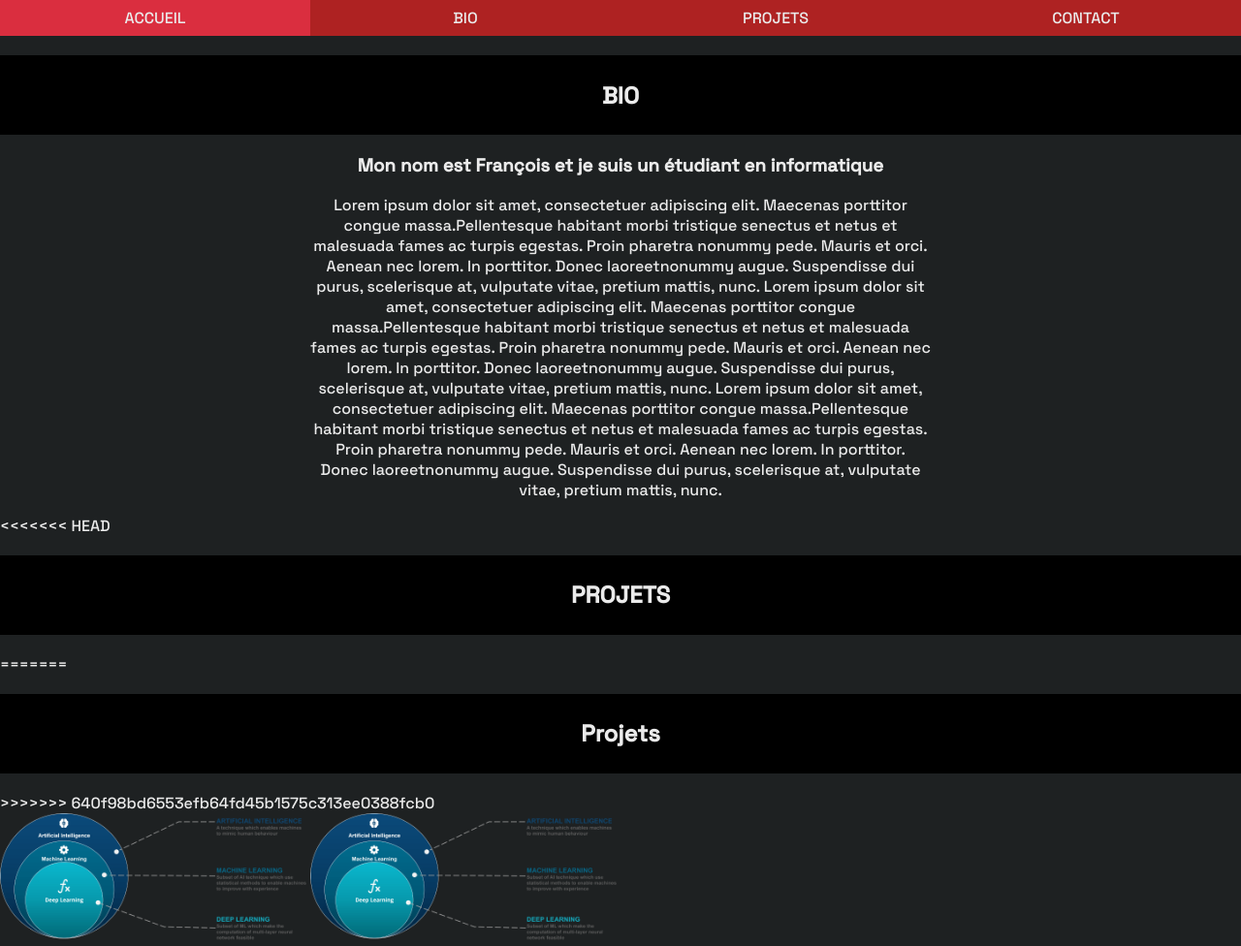
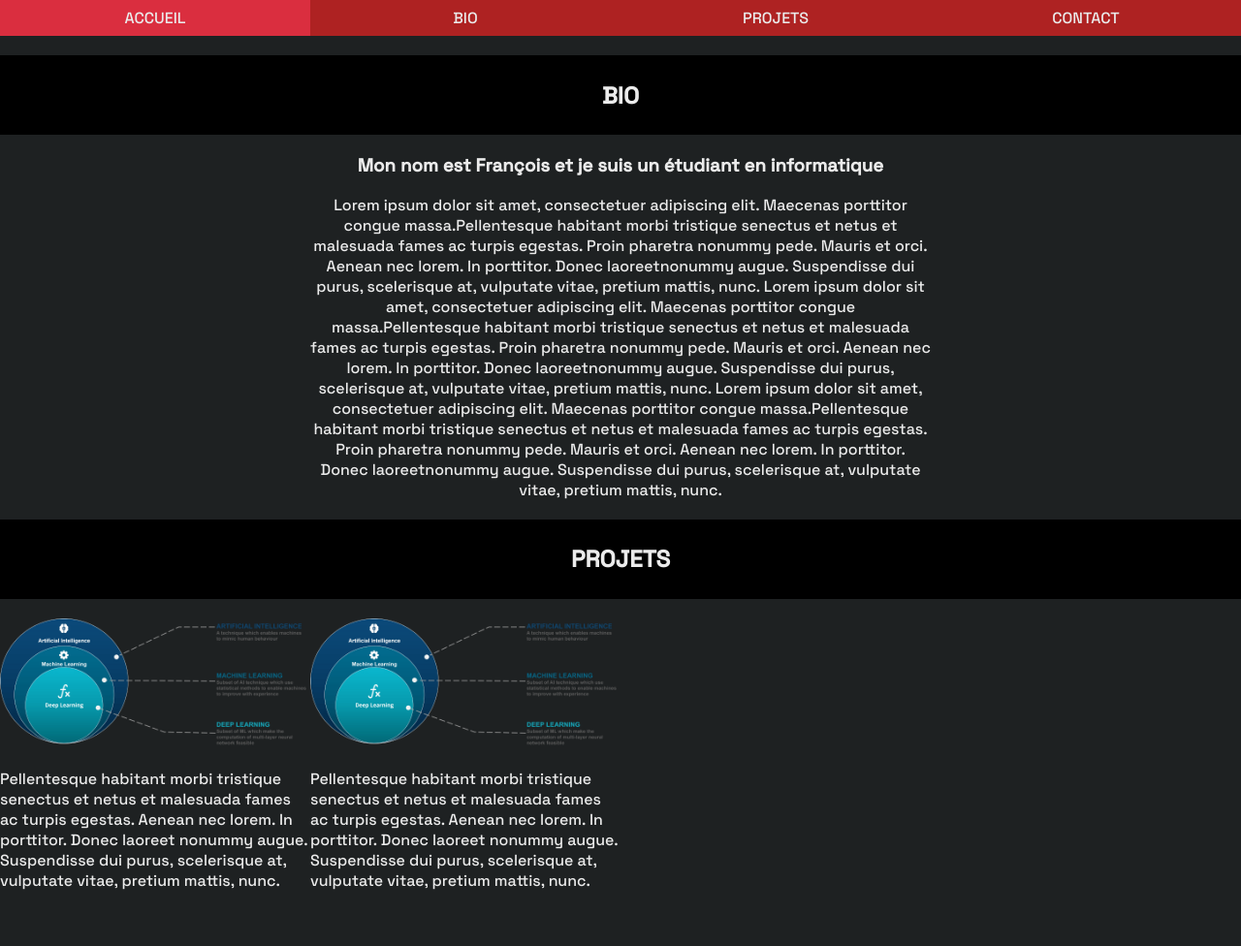
Before and after one commit to FrancoisMorneau/FrancoisMorneau.github.io, a plain HTML site: page index.html in a window 1280 px wide. Shown: the top 976 px of the page at 97% size. Drawn offline with Linux system fonts and the light colour scheme.

Commit message:
erase doubles

```diff
--- a/index.html
+++ b/index.html
@@ -44,11 +44,7 @@
       </div>
     </section>
     <section>
-      <<<<<<< HEAD
       <h2 id="projet">PROJETS</h2>
-      =======
-      <h2 id="projet">Projets</h2>
-      >>>>>>> 640f98bd6553efb64fd45b1575c313ee0388fcb0
       <div class="projets">
         <div>
           <img
```
